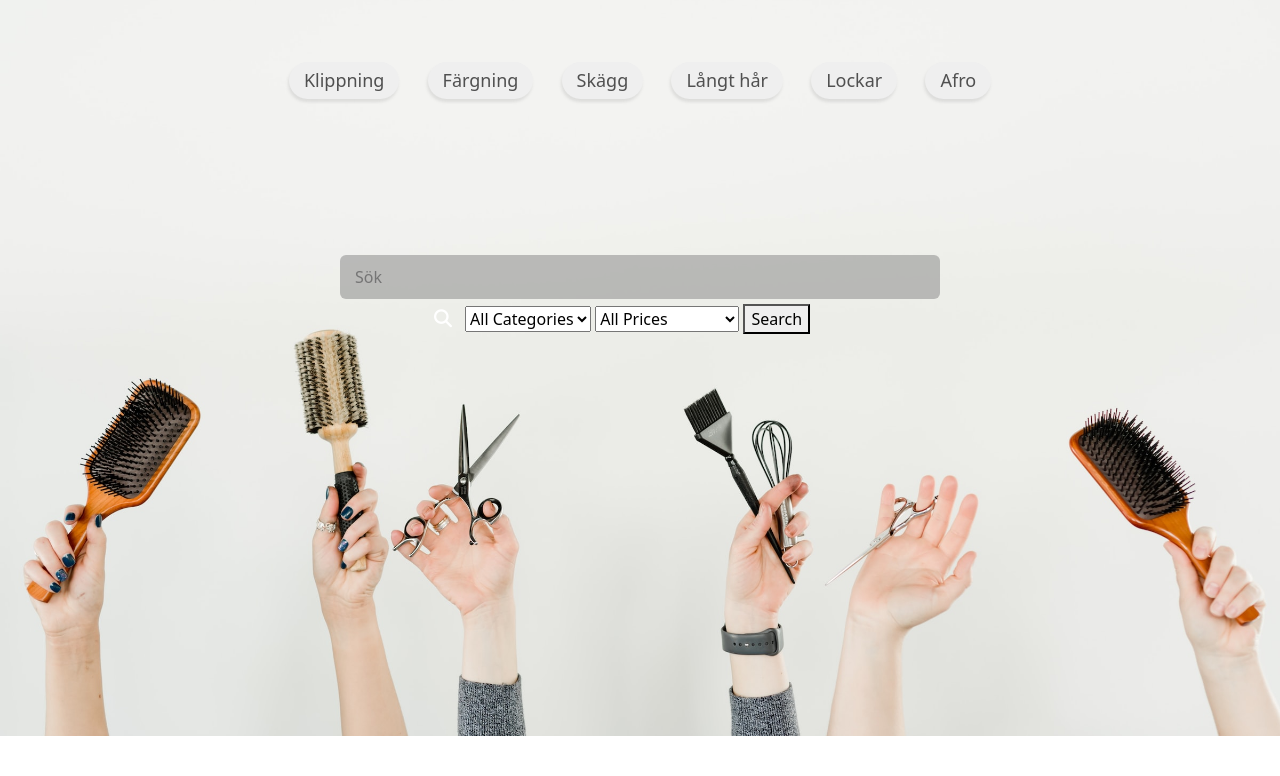
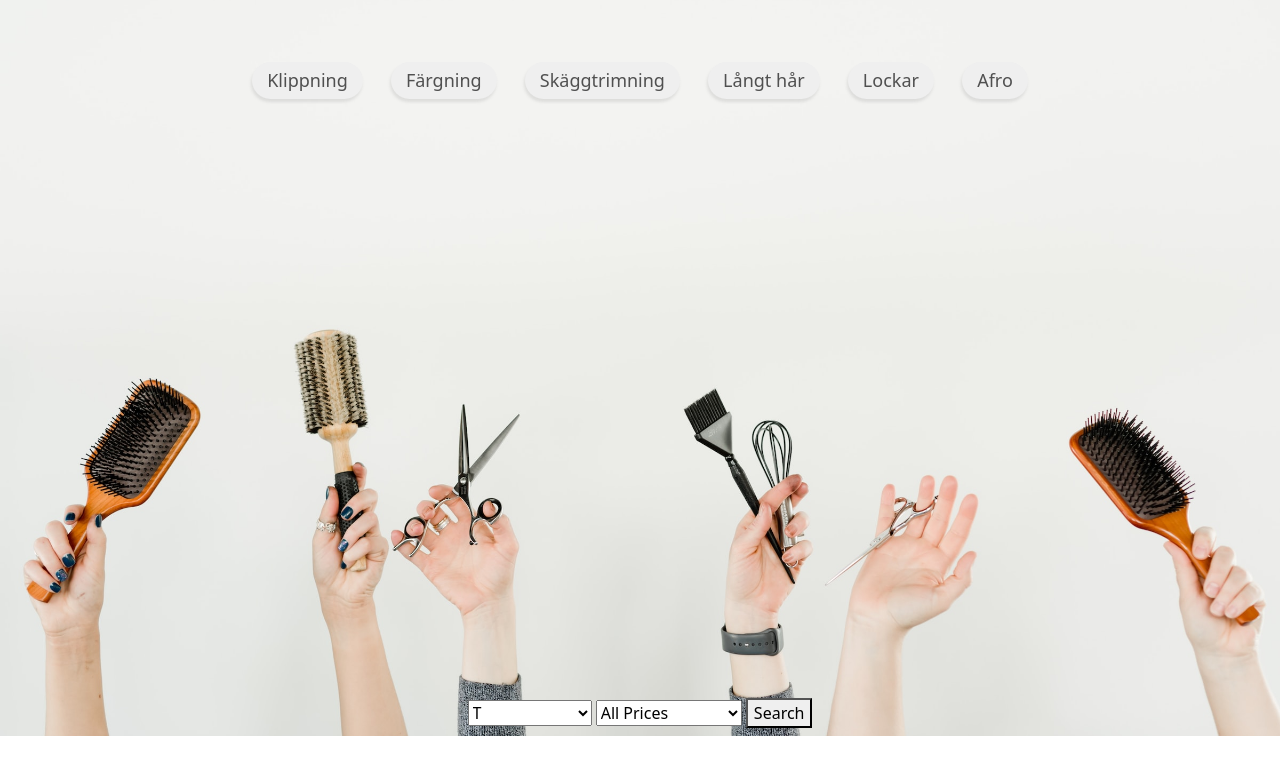
Before and after one commit to danielmoradi1/HairFind, a Flask app: page / in a window 1280 px wide. Shown: the part 91-867 px from the top of the page. Run offline with Flask 3, Linux system fonts and the light colour scheme; data that the repository does not hold is empty; some libraries are stand-ins or nearby versions.

Commit message:
new services
Have added new services to the function search() and edited the if function.

```diff
--- a/main.py
+++ b/main.py
@@ -524,19 +524,35 @@ def salon_page(salon_id):
 @webApp.route('/search')
 def search():
     query = request.args.get('query') #Get the search query from the request arguments
-    category = request.args.get('category')
-    price_range = request.args.get('price_range')
+    service = request.args.get('service_name')
+    price_range = request.args.get('price')
+    description = request.args.get('description')
+    salon_name = request.args.get('name')
+    salon_address = request.args.get('address')
+    salon_contact = request.args.get('telephone')
 
 
     # Construct
-    sql_query = "SELECT * FROM salon_user WHERE NAME ILIKE '%{}%'".format(query)
+    sql_query = "SELECT * FROM SERVICES_LIST WHERE NAME ILIKE '%{}%'".format(query)
 
-    if category:
-        sql_query += "AND category = '{}'".format(category)
+    if service:
+        sql_query += "AND service = '{}'".format(service)
 
     if price_range:
         min_price, max_price = price_range.splite('-')
         sql_query += "AND price >= {} AND price <= {}".format(min_price, max_price)
+
+    if description:
+        sql_query += "AND description = '{}'".format(description)
+
+    if salon_name:
+        sql_query += "AND name = '{}'".format(salon_name)
+
+    if salon_address:
+        sql_query += "AND address = '{}'".format(salon_address)
+
+    if salon_contact:
+        sql_query += "AND telephone = '{}'".format(salon_contact)
 
 
     cursor.execute(sql_query)
--- a/templates/home.html
+++ b/templates/home.html
@@ -34,31 +34,31 @@
                     <ul>
                         <li><button type="button" class="tag_btn">Klippning</button></li>
                         <li><button type="button" class="tag_btn">Färgning</button></li>
-                        <li><button type="button" class="tag_btn">Skägg</button></li>
+                        <li><button type="button" class="tag_btn">Skäggtrimning</button></li>
                         <li><button type="button" class="tag_btn">Långt hår</button></li>
                         <li><button type="button" class="tag_btn">Lockar</button></li>
                         <li><button type="button" class="tag_btn">Afro</button></li>
                     </ul>
                 </div>
 
-                <div class="search-box">
-                    <form action="/search" method="GET">
-                        <input class="search-input" type="text" placeholder="Sök">
-                        <button class="search-btn"><i class="fas fa-search"></i></button>
-                        <select name="category">
-                            <option value="">All Categories</option>
-                            <option value="category1">Afro</option>
-                            <option value="category2">Spiky</option>
-                            <option value="category2">Shaved</option>
-                            <option value="category2">Crewcut</option>
-                            <option value="category2">Curly</option>
+
+                <div>
+                    <form>
+                        <select name="Type av Tjänst">
+                            <option value="">T</option>
+                            <option value="Service1">Klippning</option>
+                            <option value="Service2">Färgning</option>
+                            <option value="Service3">Naglar</option>
+                            <option value="Service4">Skägtrimning</option>
+                            <option value="Service5">Lockar</option>
+                            <option value="Service5">Afro</option>
                             <!-- Add more options for categories -->
                         </select>
-                        <select name="price_range">
+                        <select name="Pris">
                             <option value="">All Prices</option>
-                            <option value="0-100">Sek0 - Sek100</option>
-                            <option value="100-200">Sek100 - Sek200</option>
-                            <option value="300-500">Sek300 - Sek500</option>
+                            <option value="0-100">SEK0 - SEK100</option>
+                            <option value="100-200">SEK100 - SEK200</option>
+                            <option value="300-500">SEK300 - SEk500</option>
                             <!-- Add more options for price ranges -->
                         </select>
                         <button type="submit">Search</button>
--- a/templates/results.html
+++ b/templates/results.html
@@ -36,10 +36,10 @@
                     {% if results %}
                         <p>Showing results for: {{ query }}</p>
                         {% if category %}
-                            <p>Category: {{ category }}</p>
+                            <p>Typ av tjänst: {{ service }}</p>
                         {% endif %}
                         {% if price_range %}
-                            <p>Price range: {{ price_range }}</p>
+                            <p>Pris interval: {{ price_range }}</p>
                         {% endif %}
 
                         {% for result in results %}
```
